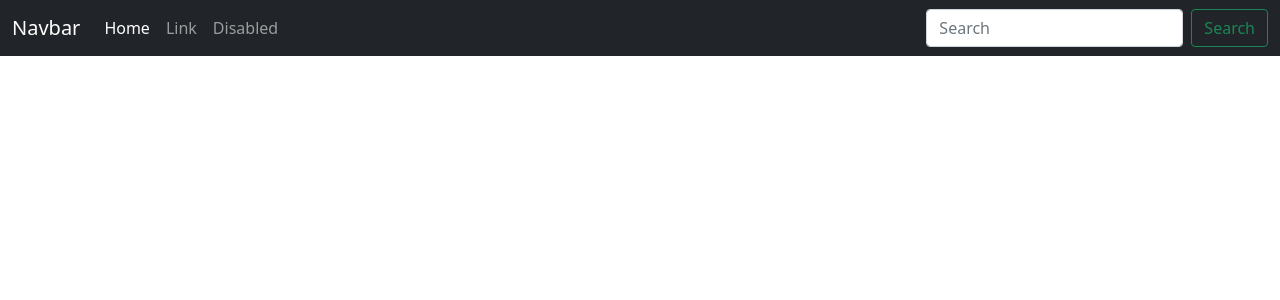
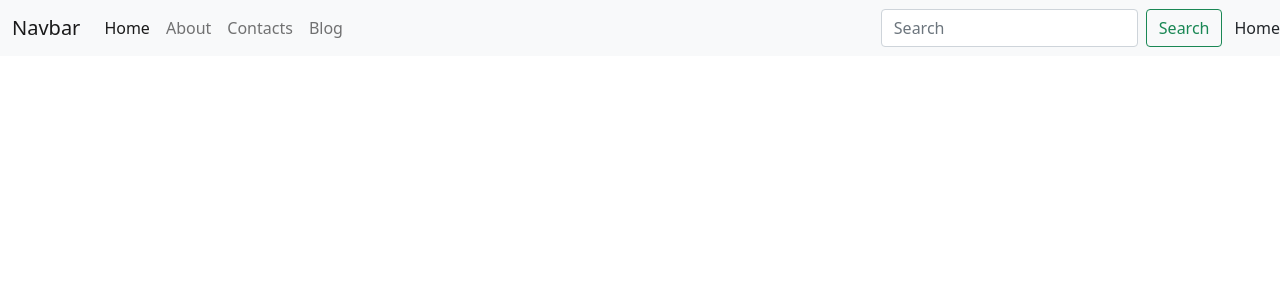
Before and after one commit to VladyslavKLM/first-app, a React (Create React App) app: page / in a window 1280 px wide. Shown: the top 300 px of the page. Built offline with nearby package versions, Linux system fonts and the light colour scheme.

Commit message:
lab2 create transition between pages

```diff
--- a/src/App.js
+++ b/src/App.js
@@ -4,9 +4,18 @@ import './App.css';
 import { Button } from "react-bootstrap";
 import 'bootstrap/dist/css/bootstrap.min.css';
 
+import {BrowserRouter as Router, Routes, Route} from "react-router-dom";
+
+import Home from './Pages/Home';
+import Contacts from './Pages/Contacts';
+import About from './Pages/About';
+import Blog from './Pages/Blog';
+
+
+
 function App() {
   return (
-    <nav class="navbar navbar-expand-lg navbar-dark bg-dark">
+    <nav class="navbar navbar-expand-lg navbar-light bg-light">
     <div class="container-fluid">
       <a class="navbar-brand" href="#">Navbar</a>
       <button class="navbar-toggler" type="button" data-bs-toggle="collapse" data-bs-target="#navbarSupportedContent" aria-controls="navbarSupportedContent" aria-expanded="false" aria-label="Toggle navigation">
@@ -15,15 +24,18 @@ function App() {
       <div class="collapse navbar-collapse" id="navbarSupportedContent">
         <ul class="navbar-nav me-auto mb-2 mb-lg-0">
           <li class="nav-item">
-            <a class="nav-link active" aria-current="page" href="#">Home</a>
+            <a class="nav-link active" aria-current="page" href="/">Home</a>
           </li>
 
           <li class="nav-item">
-            <a class="nav-link" href="#">Link</a>
+            <a class="nav-link" href="/about">About</a>
           </li>
 
           <li class="nav-item">
-            <a class="nav-link"  href="">Disabled</a>
+            <a class="nav-link"  href="/contacts">Contacts</a>
+          </li>
+          <li class="nav-item">
+            <a class="nav-link"  href="/blog">Blog</a>
           </li>
         </ul>
         <form class="d-flex">
@@ -32,6 +44,14 @@ function App() {
         </form>
       </div>
     </div>
+    <Router>
+      <Routes>
+          <Route path="/" element={<Home  />}/>
+          <Route path="/about" element={<About/>}/>
+          <Route path="/contacts" element={<Contacts/>}/>
+          <Route path="/blog" element={<Blog/>}/>
+      </Routes>
+    </Router>
   </nav>
   );
 }
--- /dev/null
+++ b/src/Pages/About.js
@@ -0,0 +1,14 @@
+import React, {Component} from 'react';
+
+class About extends Component {
+    render() {
+        return (
+            <div>
+                <a>About</a>
+
+            </div>
+        );
+    }
+}
+
+export default About;
--- /dev/null
+++ b/src/Pages/Blog.js
@@ -0,0 +1,13 @@
+import React, {Component} from 'react';
+
+class Blog extends Component {
+    render() {
+        return (
+            <div>
+                Blog
+            </div>
+        );
+    }
+}
+
+export default Blog;
--- /dev/null
+++ b/src/Pages/Contacts.js
@@ -0,0 +1,13 @@
+import React, {Component} from 'react';
+
+class Contacts extends Component {
+    render() {
+        return (
+            <div>
+                Contacts
+            </div>
+        );
+    }
+}
+
+export default Contacts;
--- /dev/null
+++ b/src/Pages/Home.js
@@ -0,0 +1,13 @@
+import React, {Component} from 'react';
+
+class Home extends Component {
+    render() {
+        return (
+            <div>
+                Home
+            </div>
+        );
+    }
+}
+
+export default Home;
```
Also changed, not shown: logo192.png (renamed from foto.png), src/logo192.png (renamed from src/foto2.png).
